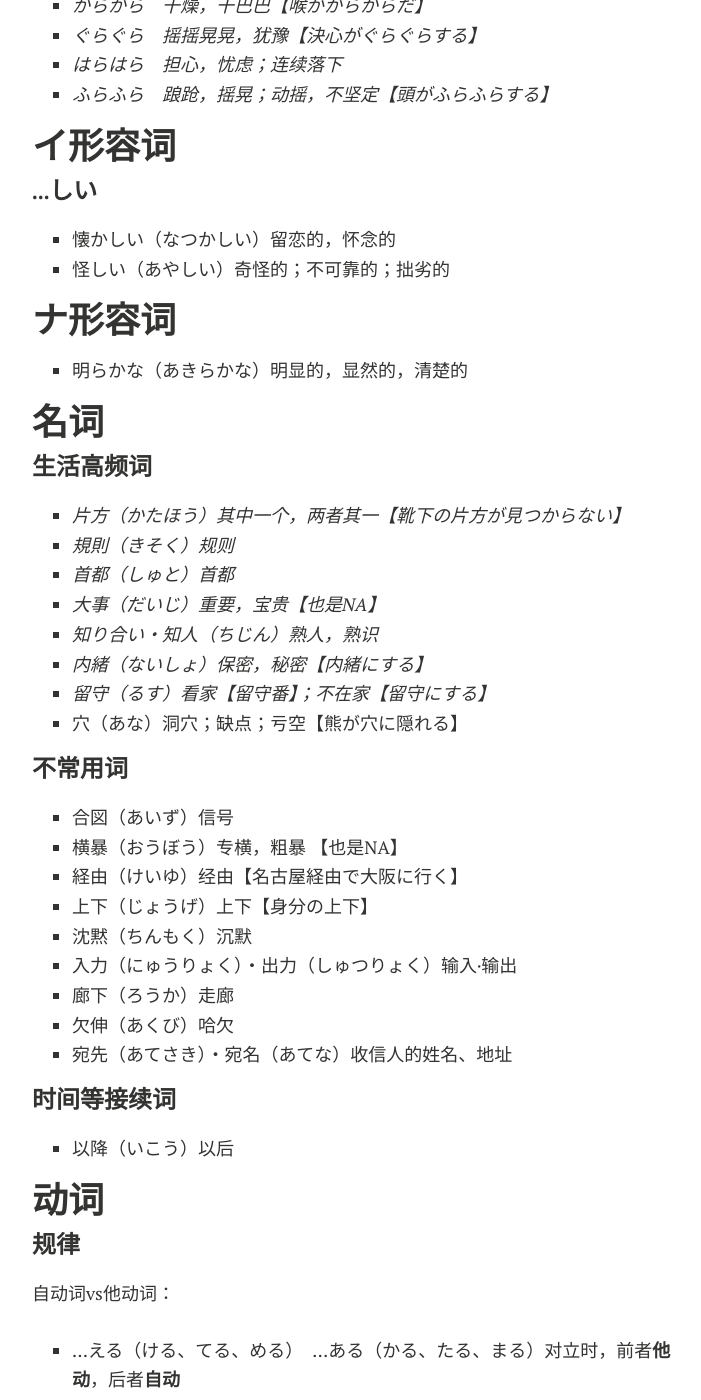
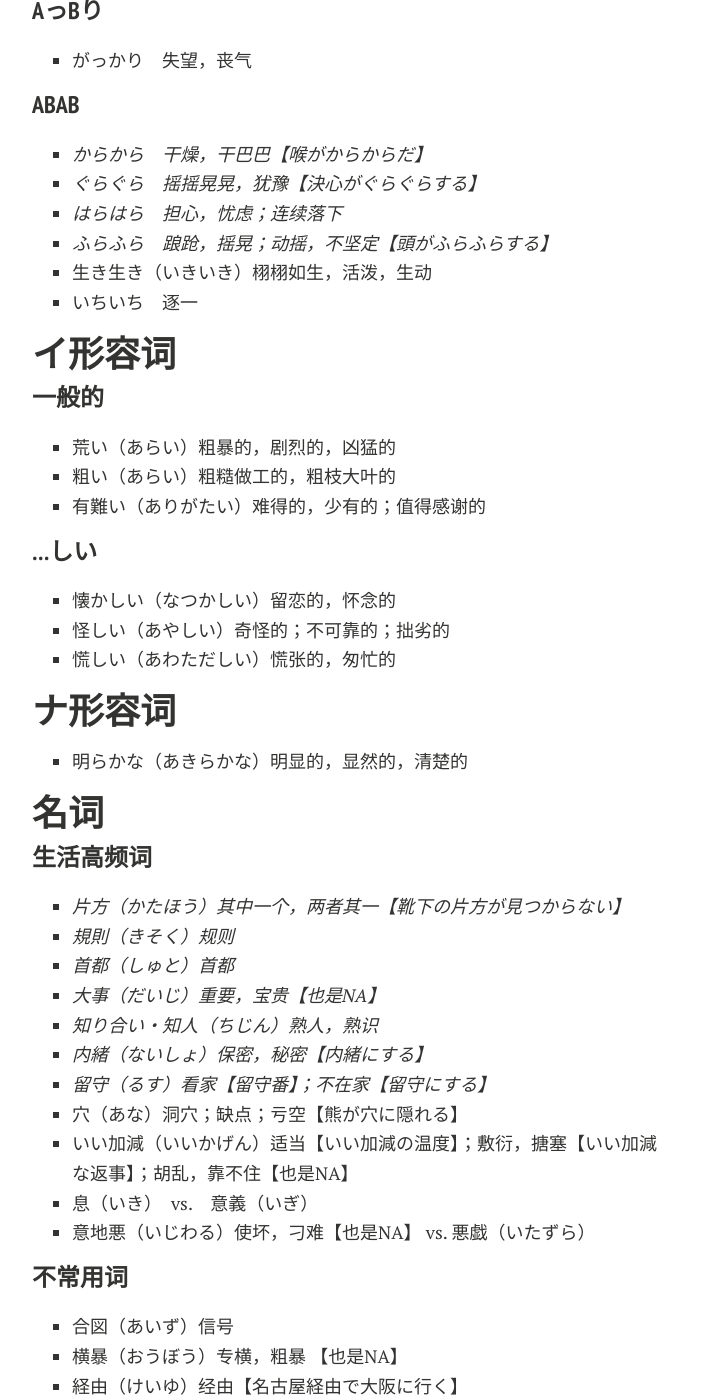
Before and after one commit to Kinnuch/kinnuch.github.io, a Jekyll site: the page built from laim/N3.md, in a window 1280 px wide and 1400 px high, scrolled down 832 px. Shown: the whole window, without its empty margins (288-989 px from the left). Built offline with Jekyll 4.4.1, drawn with Linux system fonts in a browser that asks for light colours; nearby versions of some CDN libraries; comment, search, counter and statistics services are not loaded; a style sheet for code colours, icons or effects is not loaded; some of the changed text lies outside the part shown.

Commit message:
Update N3.md

```diff
--- a/laim/N3.md
+++ b/laim/N3.md
@@ -20,6 +20,11 @@
 - あいにく　不凑巧
 - 勿論（もちろん）＝当たり前【名词】　理所当然地，不必说地
 - 危うく（あやうく）险些，好不容易
+- あらゆる　所有地，所有的
+- 或いは（あるいは）＝または　或者，或是，或许
+- いきなり＝突然　冷不防，突然间
+- 一応（いちおう）（不彻底）一次，一下；姑且
+- 一度に（いちどに）同时，一下子
 
 ### …に
 
@@ -36,13 +41,22 @@
 - *ぐらぐら　摇摇晃晃，犹豫【決心がぐらぐらする】*
 - *はらはら　担心，忧虑；连续落下*
 - *ふらふら　踉跄，摇晃；动摇，不坚定【頭がふらふらする】*
+- 生き生き（いきいき）栩栩如生，活泼，生动
+- いちいち　逐一
 
 ## イ形容词
+
+### 一般的
+
+- 荒い（あらい）粗暴的，剧烈的，凶猛的
+- 粗い（あらい）粗糙做工的，粗枝大叶的
+- 有難い（ありがたい）难得的，少有的；值得感谢的
 
 ### …しい
 
 - 懐かしい（なつかしい）留恋的，怀念的
 - 怪しい（あやしい）奇怪的；不可靠的；拙劣的
+- 慌しい（あわただしい）慌张的，匆忙的
 
 ## ナ形容词
 
@@ -60,6 +74,9 @@
 - *内緒（ないしょ）保密，秘密【内緒にする】*
 - *留守（るす）看家【留守番】；不在家【留守にする】*
 - 穴（あな）洞穴；缺点；亏空【熊が穴に隠れる】
+- いい加減（いいかげん）适当【いい加減の温度】；敷衍，搪塞【いい加減な返事】；胡乱，靠不住【也是NA】
+- 息（いき）　vs.　意義（いぎ）
+- 意地悪（いじわる）使坏，刁难【也是NA】 vs. 悪戯（いたずら）
 
 ### 不常用词
 
@@ -72,6 +89,9 @@
 - 廊下（ろうか）走廊
 - 欠伸（あくび）哈欠
 - 宛先（あてさき）・宛名（あてな）收信人的姓名、地址
+- 泡（あわ）泡泡【泡が立つ】
+- 暗記（あんき）熟记，背诵
+- 苛め（いじめ）校园暴力
 
 ### 时间等接续词
 
@@ -126,10 +146,12 @@
 ### …う
 
 - 扱う（あつかう）对待；办理；使用
+- 争う（あらそう）争辩，争论
 
 ### …す
 
 - 甘やかす（あまやかす）放纵，娇养
+- 現す・表す（あらわす）出现，显露【姿を現す】·表现，表达【自动词 現れる・表れる】
 
 ### …く・ぐ
 
@@ -139,6 +161,7 @@
 
 - 引っ掛ける　 挂；泼，溅上【車に泥水を引っ掛けられた】
 - 引っ張る（ひっぱる）拉，拽；带领，牵引
+- 歩き回る（あるきまわる）走遍，到处走
 
 ## 惯用形
 
@@ -153,3 +176,4 @@
 - 足元から鳥が立つ　突如其来
 - 足元に火がつく　大难临头
 - 日に当たる　晒太阳
+- 金遣（づか）いが荒い　花钱如流水
```
